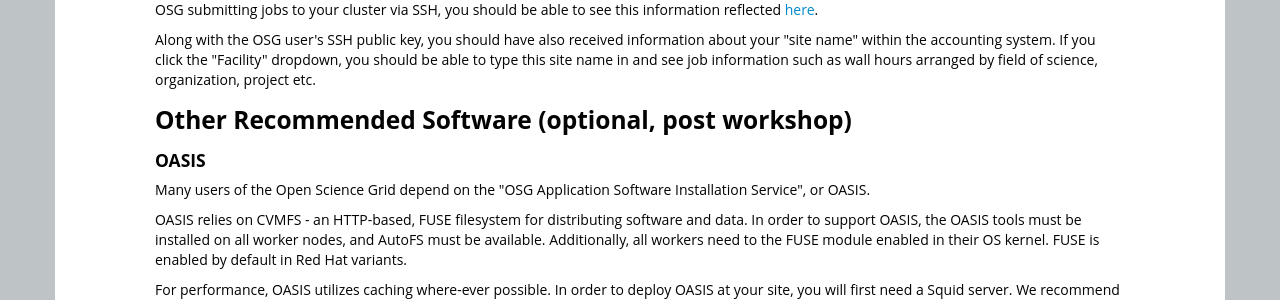
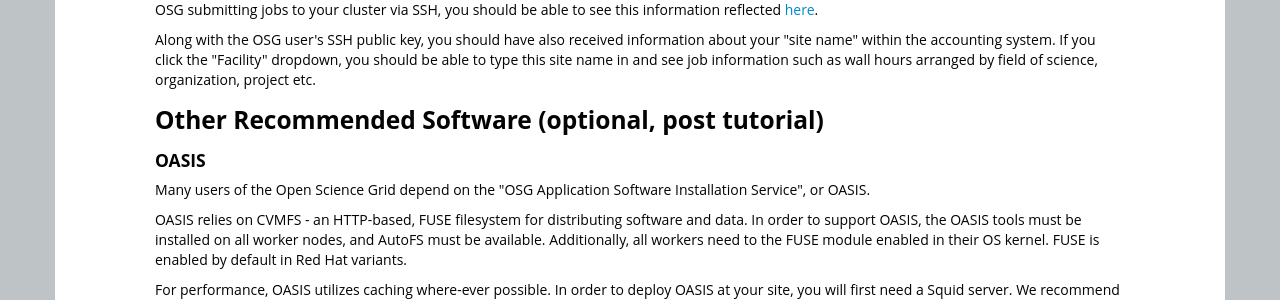
Before and after one commit to SWC-OSG-Workshop/OSG-HostedCE-RMACC17, a Jekyll site: the page built from handson2.md, in a window 1280 px wide and 900 px high, scrolled down 878 px. Shown: the part 157-457 px from the top of the window. Built offline with Jekyll 4.4.1, drawn with Linux system fonts in a browser that asks for light colours; nearby versions of some CDN libraries; library files that are not in the unit come from our copies.

Commit message:
Update to use tutorial instead of workshop

```diff
--- a/_includes/contacts.html
+++ b/_includes/contacts.html
@@ -1,11 +1,11 @@
-<h4> Questions related workshop </h4>
+<h4> Questions related to the tutorial </h4>
 <p>
 <a href="mailto:ssthapa@uchicago.edu?Subject=RMACC17%20Workshop" target="_top"> Send Mail - Suchandra Thapa</a><br>
 <a href="mailto:rwg@uchicago.edu?Subject=RMACC17%20Workshop" target="_top"> Send Mail - Rob Gardner</a>
 </p>
 <hr/>
 
-<h4> Questions related Open Science Grid </h4>
+<h4> Questions related to Open Science Grid </h4>
 <p>
 <a href="mailto:user-support@opensciencegrid.org?Subject=RMACC-HOSTED-CE" target="_top"> Send Mail - OSG support team</a>
 </p>
--- a/_includes/setup.html
+++ b/_includes/setup.html
@@ -24,10 +24,10 @@
     <p>
       Please fill out <a href="https://goo.gl/forms/8OukxsyG6KBSGHuR2">this
       questionnaire</a> so that we have information about your cluster before the
-      workshop. This will give us extra time to configure the OSG managed
+      tutorial. This will give us extra time to configure the OSG managed
       services for your cluster.  Additionally, you should create the user that
       the OSG infrastructure will use to submit jobs to your cluster in order to
-      facilitate the integration process during the workshop.
+      facilitate the integration process during the tutorial.
     </p>
   </div>
 </div>
--- a/handson2.md
+++ b/handson2.md
@@ -71,7 +71,7 @@
 project etc.
 
 
-### Other Recommended Software (optional, post workshop)
+### Other Recommended Software (optional, post tutorial)
 
 #### OASIS
 
--- a/index.html
+++ b/index.html
@@ -154,14 +154,14 @@
 <h2>Setup Instructions </h2>
 <p>
   <a href="setup.html">Instructions on getting your cluster ready for the
-  workshop. </a>
+  tutorial. </a>
 </p>
 <hr/>
 
 <!--
 <h2>Feedback</h2>
 <p>
-  <a href="https://docs.google.com/forms/d/1kJJ0QGsY_Aqpn1rdN5Ng8KuBoL5lpmjFXQcFS3SMKwo/edit">Feedback for the workshop</a>.
+  <a href="https://docs.google.com/forms/d/1kJJ0QGsY_Aqpn1rdN5Ng8KuBoL5lpmjFXQcFS3SMKwo/edit">Feedback for the tutorial</a>.
 </p>
 <hr/>
 -->
```
